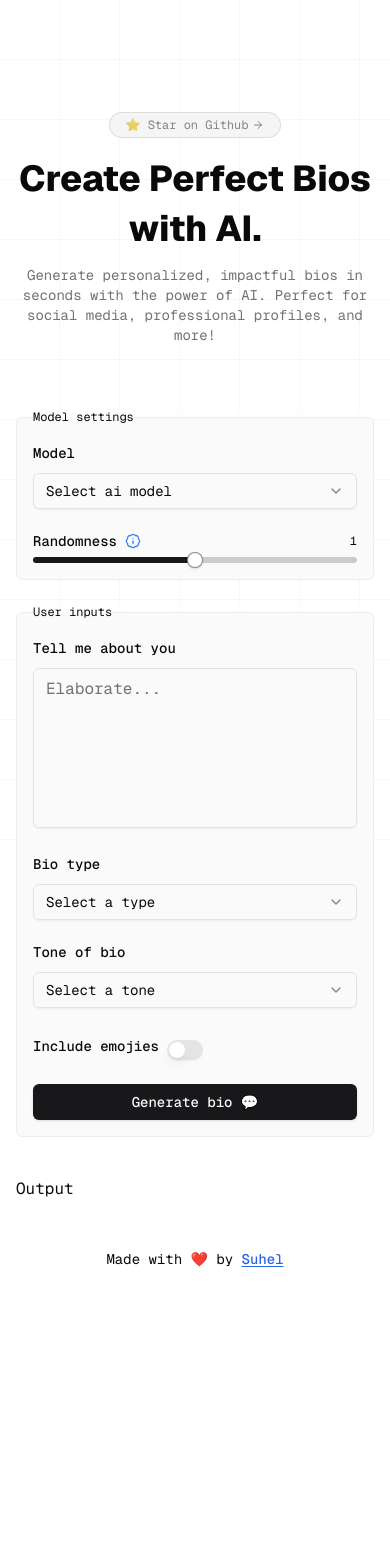
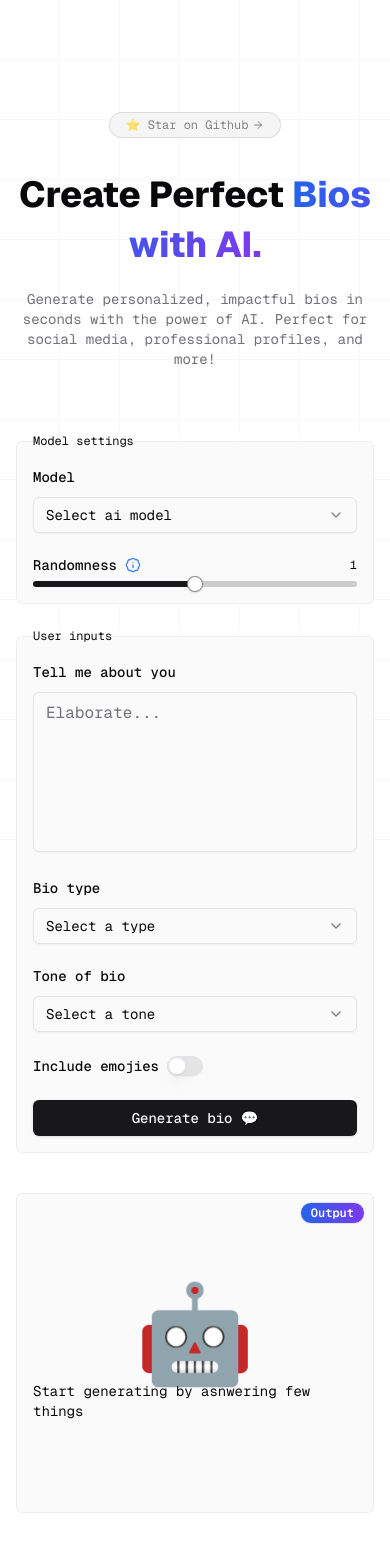
Before and after one commit to Suhelkhan12/Ai-powered-bio-generator, a Next.js app: page / in a window 390 px wide. Shown: the top 1562 px of the page. Before the commit the page ends 1293 px from the top, so only its background shows below. Built offline with nearby package versions, Linux system fonts and the light colour scheme.

Commit message:
output component and server action complete

```diff
--- /dev/null
+++ b/actions/generate-bios.ts
@@ -0,0 +1,13 @@
+"use server";
+
+import { formSchema } from "@/lib/schema";
+import * as z from "zod";
+
+export const generateBios = async (
+  values: z.infer<typeof formSchema>
+): Promise<{ message: string; bios?: string[] }> => {
+  await new Promise((res) => setTimeout(res, 2000));
+  const validatedFields = formSchema.safeParse(values);
+  if (!validatedFields.success) return { message: "Something went wrong!" };
+  return { message: "Bios generated.", bios: [] };
+};
--- a/app/page.tsx
+++ b/app/page.tsx
@@ -1,16 +1,12 @@
 import Hero from "@/components/home/hero/hero";
-import Output from "@/components/home/output/Output";
-import UserInput from "@/components/home/user-input/user-input";
+import SecondSection from "@/components/home/second-section/second-section";
 import React from "react";
 
 const page = () => {
   return (
     <>
       <Hero />
-      <div className="grid grid-cols-1 lg:grid-cols-2 gap-10 mt-16">
-        <UserInput />
-        <Output />
-      </div>
+      <SecondSection />
     </>
   );
 };
--- a/components/home/hero/hero.tsx
+++ b/components/home/hero/hero.tsx
@@ -5,10 +5,13 @@ const Hero = () => {
   return (
     <section className="flex flex-col items-center justify-center text-center max-w-6xl w-full mx-auto">
       <HeroShinyText />
-      <h1 className="mt-4 text-4xl md:text-5xl lg:text-6xl xl:text-7xl font-extrabold leading-snug font-geistSans">
-        Create Perfect Bios with AI.
+      <h1 className="mt-8 text-4xl md:text-5xl lg:text-6xl xl:text-7xl font-extrabold leading-snug font-geistSans ">
+        Create Perfect{" "}
+        <span className="bg-gradient-to-r from-blue-600 to-violet-600 bg-clip-text text-transparent">
+          Bios with AI.
+        </span>
       </h1>
-      <p className="mt-3 text-sm lg:text-base text-zinc-500">
+      <p className="mt-5 text-sm lg:text-base text-zinc-500">
         Generate personalized, impactful bios in seconds with the power of AI.
         Perfect for social media, professional profiles, and more!
       </p>
--- a/components/home/output/Output.tsx
+++ /dev/null
@@ -1,7 +0,0 @@
-import React from "react";
-
-const Output = () => {
-  return <div>Output</div>;
-};
-
-export default Output;
--- /dev/null
+++ b/components/home/second-section/output/Output.tsx
@@ -0,0 +1,35 @@
+import React from "react";
+import OutputLoader from "./output-loader";
+import { Badge } from "@/components/ui/badge";
+
+type OutputProps = {
+  isPending: boolean;
+  generatedBios: string[];
+};
+
+const Output = ({ isPending, generatedBios }: OutputProps) => {
+  return (
+    <div className="relative min-h-[20rem] bg-neutral-50 p-4 rounded-md border border-black/5 backdrop-blur-sm flex flex-col justify-start w-full gap-6 hover:shadow-md transition-all duration-300">
+      <Badge
+        variant={"outline"}
+        className=" absolute top-2 right-2 bg-gradient-to-r from-blue-600 to-violet-600 text-white rounded-full"
+      >
+        Output
+      </Badge>
+      <div className="w-full h-full flex justify-between items-center">
+        {isPending && <OutputLoader />}
+        {!isPending && generatedBios.length > 0 && (
+          <p className="text-center text-sm w-full">Generated bios</p>
+        )}
+        {!isPending && generatedBios.length == 0 && (
+          <div className="flex items-center flex-col justify-center w-full">
+            <span className="text-8xl">🤖</span>
+            <p className="text-sm">Start generating by asnwering few things</p>
+          </div>
+        )}
+      </div>
+    </div>
+  );
+};
+
+export default Output;
--- /dev/null
+++ b/components/home/second-section/output/output-loader.tsx
@@ -0,0 +1,12 @@
+import { Loader } from "lucide-react";
+
+const OutputLoader = () => {
+  return (
+    <div className="flex items-center justify-center gap-2 w-full">
+      <Loader className="animate-spin size-4 text-sm" />
+      <span>Generating bios</span>
+    </div>
+  );
+};
+
+export default OutputLoader;
--- /dev/null
+++ b/components/home/second-section/second-section.tsx
@@ -0,0 +1,19 @@
+"use client";
+
+import Output from "./output/Output";
+import UserInput from "./user-input/user-input";
+import { useState } from "react";
+
+const generatedBios: string[] = [];
+const SecondSection = () => {
+  const [isPending, setIsPending] = useState<boolean>(false);
+
+  return (
+    <div className="grid grid-cols-1 lg:grid-cols-2 gap-10 mt-16">
+      <UserInput setIsPending={setIsPending} />
+      <Output isPending={isPending} generatedBios={generatedBios} />
+    </div>
+  );
+};
+
+export default SecondSection;
--- a/components/home/user-input/user-input.tsx
+++ b/components/home/second-section/user-input/user-input.tsx
@@ -1,7 +1,9 @@
 "use client";
 import * as z from "zod";
+import { useTransition } from "react";
 import { zodResolver } from "@hookform/resolvers/zod";
 import { useForm } from "react-hook-form";
+import { formSchema } from "@/lib/schema";
 import { Button } from "@/components/ui/button";
 import {
   Form,
@@ -30,40 +32,16 @@ import { LuBadgeInfo } from "react-icons/lu";
 import { Textarea } from "@/components/ui/textarea";
 import { Switch } from "@/components/ui/switch";
 import { BioTones, BioTypes } from "@/lib/types";
+import { generateBios } from "@/actions/generate-bios";
 import { toast } from "sonner";
 
-// form schema using zod
-const formSchema = z.object({
-  model: z.string().min(1, "Model is required."),
-  modelRandomness: z.coerce.number(
-    z.number().min(0, "Randomness must be atleast 0.")
-  ),
-  userQuery: z
-    .string()
-    .min(50, "Your query should be atleast 50 characters long.")
-    .max(500, "Your query should not exceed 500 character limit."),
-  type: z.enum([BioTypes.Brand, BioTypes.Personal], {
-    errorMap: () => ({ message: "Type is required." }),
-  }),
-  tone: z.enum(
-    [
-      BioTones.Casual,
-      BioTones.Funny,
-      BioTones.Passionate,
-      BioTones.Professional,
-      BioTones.Sarcastic,
-      BioTones.Thoughtful,
-    ],
-    {
-      errorMap: () => ({ message: "Tone is required." }),
-    }
-  ),
-  emojies: z.boolean(),
-});
-
-const UserInput = () => {
+type UserInputProps = {
+  setIsPending: React.Dispatch<React.SetStateAction<boolean>>;
+};
+const UserInput = ({ setIsPending }: UserInputProps) => {
+  const [isPending, startTransition] = useTransition();
   // creating form using react-hook-form
-  const form = useForm<z.infer<typeof formSchema>>({
+  const form = useForm<z.z.infer<typeof formSchema>>({
     resolver: zodResolver(formSchema),
     defaultValues: {
       model: "",
@@ -77,13 +55,12 @@ const UserInput = () => {
 
   // form submit action
   function onSubmit(values: z.infer<typeof formSchema>) {
-    const validatedFields = formSchema.safeParse(values);
-    if (!validatedFields.success) {
-      console.error("Validation Errors:", validatedFields.error.format());
-      toast.warning("Please check your input and try again.");
-      return;
-    }
-    console.log(validatedFields.data);
+    setIsPending(true);
+    startTransition(async () => {
+      const data = await generateBios(values);
+      toast.success(data.message);
+      setIsPending(false);
+    });
   }
 
   return (
@@ -98,7 +75,7 @@ const UserInput = () => {
               render={({ field }) => (
                 <FormItem>
                   <FormLabel htmlFor="model">Model</FormLabel>
-                  <Select onValueChange={field.onChange}>
+                  <Select onValueChange={field.onChange} disabled={isPending}>
                     <FormControl>
                       <SelectTrigger>
                         <SelectValue placeholder="Select ai model" />
@@ -157,6 +134,7 @@ const UserInput = () => {
                     defaultValue={[field.value]}
                     max={2}
                     step={0.1}
+                    disabled={isPending}
                   />
                   <FormMessage className="text-xs" />
                 </FormItem>
@@ -176,6 +154,7 @@ const UserInput = () => {
                       placeholder="Elaborate..."
                       className="resize-none min-h-40"
                       {...field}
+                      disabled={isPending}
                     />
                   </FormControl>
                   <FormMessage className="text-xs" />
@@ -189,7 +168,7 @@ const UserInput = () => {
                 render={({ field }) => (
                   <FormItem className="flex-grow">
                     <FormLabel htmlFor="type">Bio type</FormLabel>
-                    <Select onValueChange={field.onChange}>
+                    <Select onValueChange={field.onChange} disabled={isPending}>
                       <FormControl>
                         <SelectTrigger>
                           <SelectValue placeholder="Select a type" />
@@ -200,7 +179,6 @@ const UserInput = () => {
                         <SelectItem value="brand">Brand</SelectItem>
                       </SelectContent>
                     </Select>
-                    <FormMessage />
                   </FormItem>
                 )}
               />
@@ -210,7 +188,7 @@ const UserInput = () => {
                 render={({ field }) => (
                   <FormItem className="flex-grow">
                     <FormLabel htmlFor="tone">Tone of bio</FormLabel>
-                    <Select onValueChange={field.onChange}>
+                    <Select onValueChange={field.onChange} disabled={isPending}>
                       <FormControl>
                         <SelectTrigger>
                           <SelectValue placeholder="Select a tone" />
@@ -227,7 +205,6 @@ const UserInput = () => {
                         <SelectItem value="thoughtfull">Thoughtfull</SelectItem>
                       </SelectContent>
                     </Select>
-                    <FormMessage />
                   </FormItem>
                 )}
               />
@@ -237,19 +214,22 @@ const UserInput = () => {
               control={form.control}
               name="emojies"
               render={({ field }) => (
-                <FormItem className="flex items-center space-x-2">
+                <FormItem className="flex items-center gap-2">
                   <FormLabel htmlFor="emojies">Include emojies</FormLabel>
                   <FormControl>
                     <Switch
                       checked={field.value}
                       onCheckedChange={field.onChange}
+                      className="!my-0"
+                      disabled={isPending}
                     />
                   </FormControl>
-                  <FormMessage />
                 </FormItem>
               )}
             />
-            <Button type="submit">Generate bio 💬</Button>
+            <Button type="submit" disabled={isPending}>
+              Generate bio 💬
+            </Button>
           </fieldset>
         </form>
       </Form>
--- /dev/null
+++ b/lib/schema.ts
@@ -0,0 +1,31 @@
+import * as z from "zod";
+import { BioTypes, BioTones } from "./types";
+
+// form schema using zod
+export const formSchema = z.object({
+  model: z.string().min(1, "Model is required."),
+  modelRandomness: z.coerce.number(
+    z.number().min(0, "Randomness must be atleast 0.")
+  ),
+  userQuery: z
+    .string()
+    .min(50, "Your message should be atleast 50 characters long.")
+    .max(500, "Your message should not exceed 500 character limit."),
+  type: z.enum([BioTypes.Brand, BioTypes.Personal], {
+    errorMap: () => ({ message: "Type is required." }),
+  }),
+  tone: z.enum(
+    [
+      BioTones.Casual,
+      BioTones.Funny,
+      BioTones.Passionate,
+      BioTones.Professional,
+      BioTones.Sarcastic,
+      BioTones.Thoughtful,
+    ],
+    {
+      errorMap: () => ({ message: "Tone is required." }),
+    }
+  ),
+  emojies: z.boolean(),
+});
```
